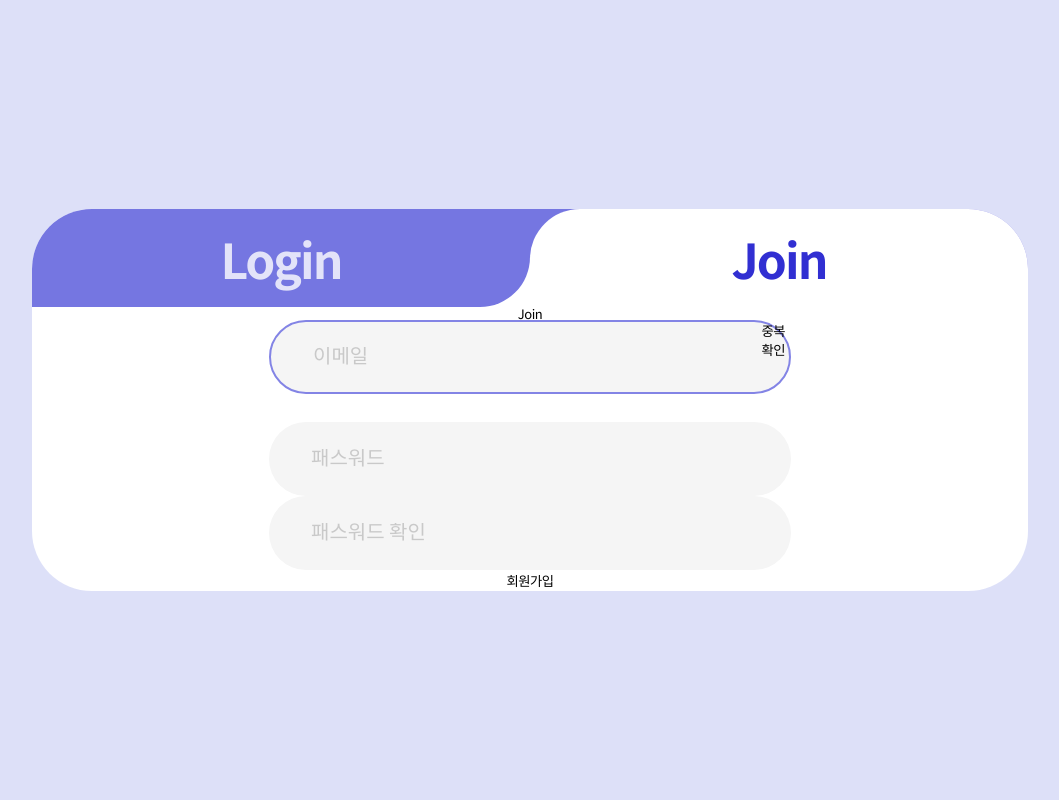
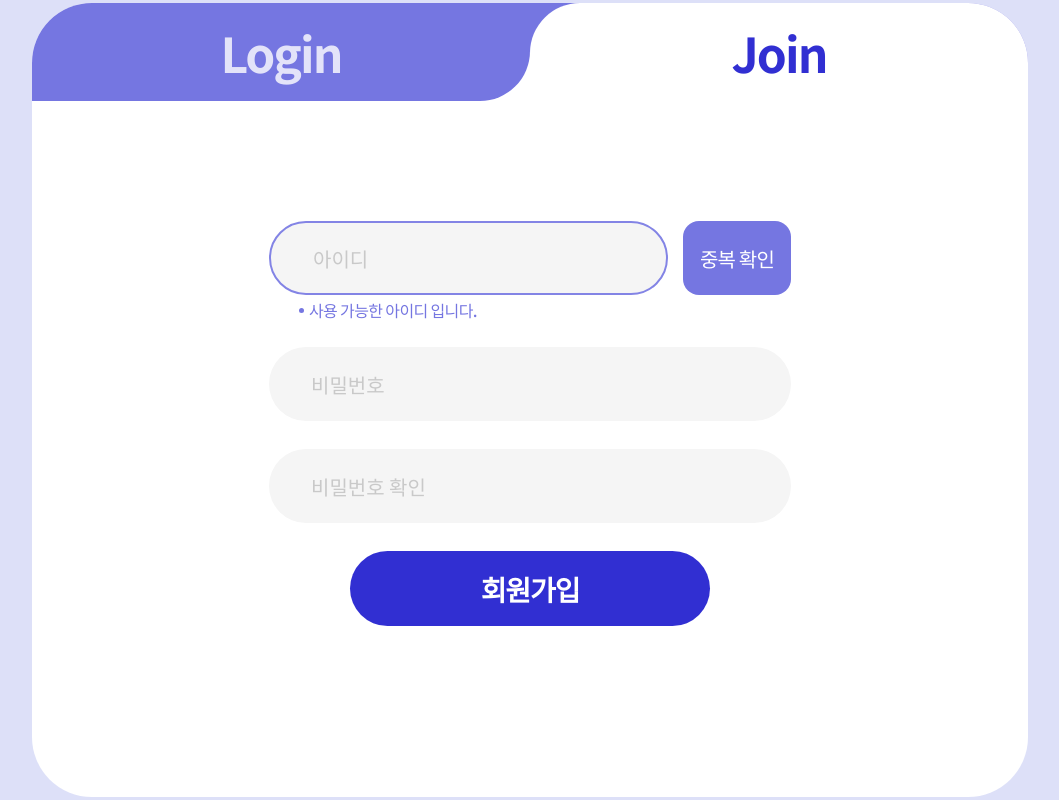
Before and after one commit to Parkminem/answer, a React (Vite) app: page /join in a window 1280 px wide. Shown: the whole page, without its empty margins (110-1169 px from the left). Built offline with nearby package versions, Linux system fonts and the light colour scheme; a web font is replaced by a local one.

Commit message:
회원가입 퍼블리싱 완료

```diff
--- a/src/components/AuthInput.module.scss
+++ b/src/components/AuthInput.module.scss
@@ -1,12 +1,12 @@
 .input-box {
-	width: 522px;
+	width: 100%;
 	height: 74px;
 	background: #f5f5f5;
 	border-radius: 60px;
 	display: flex;
 	align-items: center;
 	padding: 0 40px;
-	&:first-child {
+	&:not(&:last-child) {
 		margin-bottom: 28px;
 	}
 	&.focus {
@@ -19,6 +19,8 @@
 	}
 	input {
 		background-color: inherit;
+		width: 100%;
+		font-size: 20px;
 		&::placeholder {
 			font-weight: 500;
 			font-size: 20px;
--- a/src/components/UI/AuthCard.module.scss
+++ b/src/components/UI/AuthCard.module.scss
@@ -10,6 +10,7 @@
 	background-color: #ffffff;
 	border-radius: 60px;
 	width: 996px;
+	height: 794px;
 	&__tap-box {
 		font-weight: 700;
 		font-size: 48px;
--- a/src/pages/Join/Join.jsx
+++ b/src/pages/Join/Join.jsx
@@ -94,28 +94,24 @@ const Join = () => {
 		<AuthCard>
 			<div className={cx('join-wrap')}>
 				<div className={cx('join')}>
-					<div className={cx('join__title-box')}>
-						<h1>Join</h1>
-					</div>
 					<form className={cx('join__form-box')} id="form" onSubmit={joinHandler}>
 						<div className={cx('join__form-box__email-box')}>
 							<AuthInput
 								type="email"
-								placeholder="이메일"
+								placeholder="아이디"
 								name="userEmail"
 								onChange={emailHandler}
 								ref={emailRef}
 							/>
 							<button onClick={emailDuplicate}>
-								<span>
-									중복
-									<br />
-									확인
-								</span>
+								<span>중복 확인</span>
 							</button>
+							<div className={cx('usable')}>
+								<p>사용 가능한 아이디 입니다.</p>
+							</div>
 						</div>
-						<AuthInput type="password" placeholder="패스워드" name="password" onChange={passwordHandler} />
-						<AuthInput type="password" placeholder="패스워드 확인" onChange={pwCheckHandler} />
+						<AuthInput type="password" placeholder="비밀번호" name="password" onChange={passwordHandler} />
+						<AuthInput type="password" placeholder="비밀번호 확인" onChange={pwCheckHandler} />
 						<div className={cx('join__form-box__btn-box')}>
 							<button onClick={joinHandler}>
 								<span>회원가입</span>
--- a/src/pages/Join/Join.module.scss
+++ b/src/pages/Join/Join.module.scss
@@ -3,17 +3,59 @@
 	align-items: center;
 	justify-content: center;
 	.join {
-		text-align: center;
-		&__form-box {
-			&__email-box {
-				position: relative;
+		padding: 120px 0;
+		width: 522px;
+	}
+}
+
+.join__form-box {
+	text-align: center;
+	&__email-box {
+		position: relative;
+		display: flex;
+		margin-bottom: 24px;
+		button {
+			padding: 0;
+			min-width: 108px;
+			height: 74px;
+			font-weight: 500;
+			font-size: 20px;
+			color: #fff;
+			background-color: #7576e1;
+			border-radius: 16px;
+			margin-left: 15px;
+		}
+		.usable {
+			position: absolute;
+			bottom: 5px;
+			left: 30px;
+			color: #7576e1;
+			p {
+				font-weight: 500;
+				font-size: 16px;
 				display: flex;
-				button {
-					position: absolute;
-					right: 0;
-					top: 0;
+				align-items: center;
+				&::before {
+					content: '';
+					display: block;
+					width: 5px;
+					height: 5px;
+					border-radius: 100%;
+					background-color: #7576e1;
+					margin-right: 5px;
 				}
 			}
 		}
 	}
+	&__btn-box {
+		button {
+			width: 360px;
+			height: 75px;
+			background: #312fd2;
+			border-radius: 60px;
+			color: #ffffff;
+			font-weight: 700;
+			font-size: 28px;
+		}
+	}
 }
--- a/src/pages/Login/Login.module.scss
+++ b/src/pages/Login/Login.module.scss
@@ -5,6 +5,7 @@
 }
 .login {
 	padding: 200px 0;
+	width: 522px;
 	&__form-box {
 		display: flex;
 		flex-direction: column;
```
